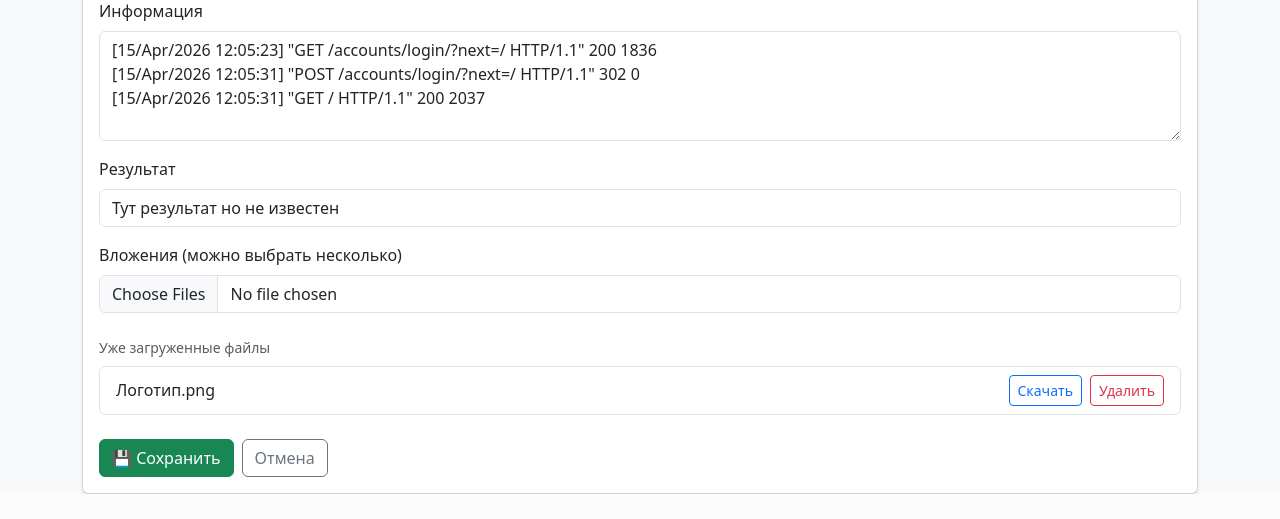
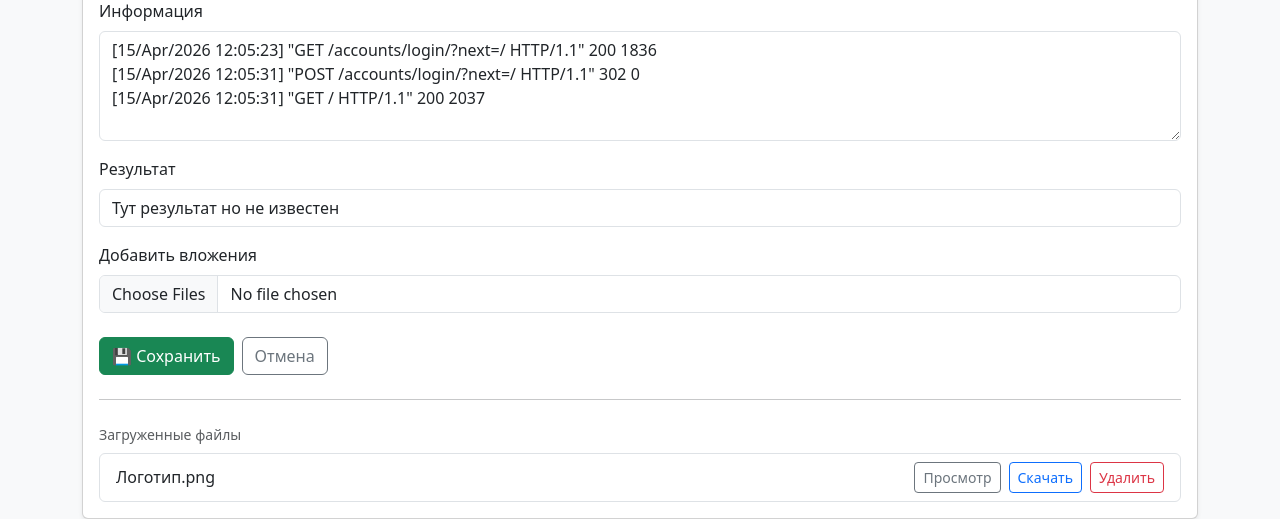
Before and after one commit to Redneak4468/Inspector_check, a Django app: page /employee/1/edit/ in a window 1280 px wide. Shown: the part 753-1272 px from the top of the page. Before the commit the page ends 1247 px from the top, so only its background shows below. Run offline with Django 5.2, Linux system fonts and the light colour scheme; a user stored in the database is signed in; data comes from the database, SQL or seed files in the repository; both versions use the stored data as it was after the commit; parts of the project's set-up code (start-up, migrations or seed data) failed here and were passed over.

Commit message:
File commits and pre-realise

```diff
--- a/core/templates/core/employee_detail.html
+++ b/core/templates/core/employee_detail.html
@@ -77,12 +77,6 @@
                            class="btn btn-sm btn-outline-secondary">Просмотр</a>
                         <a href="{% url 'attachment_download' attachment.id %}"
                            class="btn btn-sm btn-outline-primary">Скачать</a>
-                        <form method="post" action="{% url 'attachment_delete' attachment.id %}"
-                              onsubmit="return confirm('Удалить файл?');">
-                            {% csrf_token %}
-                            <input type="hidden" name="next" value="{% url 'employee_detail' employee.id %}">
-                            <button type="submit" class="btn btn-sm btn-outline-danger">Удалить</button>
-                        </form>
                     </div>
                 </li>
                 {% empty %}
--- a/core/templates/core/employee_form.html
+++ b/core/templates/core/employee_form.html
@@ -7,10 +7,11 @@
     <div class="card-body">
         <h4 class="mb-4">{{ title }}</h4>
 
+        <!-- ОСНОВНАЯ ФОРМА -->
         <form method="post" enctype="multipart/form-data" novalidate>
             {% csrf_token %}
 
-            <!-- ФИО в одну строку -->
+            <!-- ФИО -->
             <div class="row g-3 mb-3">
                 <div class="col-md-4">
                     <label class="form-label">Фамилия</label>
@@ -26,7 +27,7 @@
                 </div>
             </div>
 
-            <!-- Остальные поля по вертикали -->
+            <!-- Должность / Подразделение -->
             <div class="row g-3 mb-3">
                 <div class="col-md-6">
                     <label class="form-label">Должность</label>
@@ -39,11 +40,13 @@
                 </div>
             </div>
 
+            <!-- Телефон -->
             <div class="mb-3">
                 <label class="form-label">Номер телефона</label>
                 <div class="col-sm-5">{{ form.phone_number }}</div>
             </div>
 
+            <!-- Остальные поля -->
             <div class="mb-3">
                 <label class="form-label">Название</label>
                 <div class="col-sm-8">{{ form.inf_name }}</div>
@@ -74,45 +77,68 @@
                 {{ form.inf_result }}
             </div>
 
+            <!-- Загрузка новых файлов -->
             <div class="mb-4">
-                <label class="form-label">Вложения (можно выбрать несколько)</label>
-                {{ form.attachments }}
+                <label class="form-label">Добавить вложения</label>
+                <input type="file" name="file" multiple class="form-control">
             </div>
-
-            {% if employee and employee.attachments.all %}
-            <div class="mb-4">
-                <div class="text-muted small mb-2">Уже загруженные файлы</div>
-                <ul class="list-group">
-                    {% for attachment in employee.attachments.all %}
-                    <li class="list-group-item d-flex justify-content-between align-items-center">
-                        <span>{{ attachment.original_name }}</span>
-                        <div class="d-flex gap-2">
-                            <a href="{% url 'attachment_download' attachment.id %}" class="btn btn-sm btn-outline-primary">Скачать</a>
-                            <form method="post" action="{% url 'attachment_delete' attachment.id %}" onsubmit="return confirm('Удалить файл?');">
-                                {% csrf_token %}
-                                <input type="hidden" name="next" value="{% url 'employee_edit' employee.id %}">
-                                <button type="submit" class="btn btn-sm btn-outline-danger">Удалить</button>
-                            </form>
-                        </div>
-                    </li>
-                    {% empty %}
-                    <li class="list-group-item text-muted">Нет загруженных файлов</li>
-                    {% endfor %}
-                </ul>
-            </div>
-            {% endif %}
 
             <!-- Кнопки -->
             <div class="d-flex gap-2">
                 <button type="submit" class="btn btn-success">
                     💾 Сохранить
                 </button>
+
                 <a href="{% url 'employee_list' %}" class="btn btn-outline-secondary">
                     Отмена
                 </a>
             </div>
         </form>
+
+        <!-- СПИСОК ВЛОЖЕНИЙ (ВНЕ ФОРМЫ) -->
+        {% if employee and employee.attachments.exists %}
+        <hr class="my-4">
+
+        <div>
+            <div class="text-muted small mb-2">Загруженные файлы</div>
+
+            <ul class="list-group">
+                {% for attachment in employee.attachments.all %}
+                <li class="list-group-item d-flex justify-content-between align-items-center">
+                    <span>{{ attachment.original_name }}</span>
+
+                    <div class="d-flex gap-2">
+                        <a href="{{ attachment.file.url }}"
+                           target="_blank"
+                           class="btn btn-sm btn-outline-secondary">
+                            Просмотр
+                        </a>
+
+                        <a href="{% url 'attachment_download' attachment.id %}"
+                           class="btn btn-sm btn-outline-primary">
+                            Скачать
+                        </a>
+
+                        <form method="post"
+                              action="{% url 'attachment_delete' attachment.id %}"
+                              onsubmit="return confirm('Удалить файл?');"
+                              style="display:inline;">
+                            {% csrf_token %}
+                            <input type="hidden"
+                                   name="next"
+                                   value="{% url 'employee_edit' employee.id %}">
+                            <button type="submit"
+                                    class="btn btn-sm btn-outline-danger">
+                                Удалить
+                            </button>
+                        </form>
+                    </div>
+                </li>
+                {% endfor %}
+            </ul>
+        </div>
+        {% endif %}
+
     </div>
 </div>
-
 {% endblock %}
--- a/core/views.py
+++ b/core/views.py
@@ -56,22 +56,30 @@ def employee_create(request):
 @login_required
 def employee_edit(request, employee_id):
     employee = get_object_or_404(Employee, id=employee_id)
-    form = EmployeeForm(request.POST or None, request.FILES or None, instance=employee)
 
-    if form.is_valid():
+    form = EmployeeForm(
+        request.POST or None,
+        request.FILES or None,
+        instance=employee
+    )
+
+    if request.method == "POST" and form.is_valid():
         employee = form.save()
-        _save_attachments(request, employee)
+
+        for f in request.FILES.getlist("file"):
+            EmployeeAttachment.objects.create(
+                employee=employee,
+                file=f,
+                original_name=f.name
+            )
+
         return redirect("employee_detail", employee_id=employee.id)
 
-    return render(
-        request,
-        "core/employee_form.html",
-        {
-            "form": form,
-            "title": "Редактировать",
-            "employee": employee,
-        },
-    )
+    return render(request, "core/employee_form.html", {
+        "form": form,
+        "employee": employee,
+        "title": "Редактировать"
+    })
 
 
 @login_required
```
Also changed, not shown: core/migrations/0002_position_to_text.py (deleted), core/migrations/0003_employeeattachment.py (deleted), db.sqlite3.
